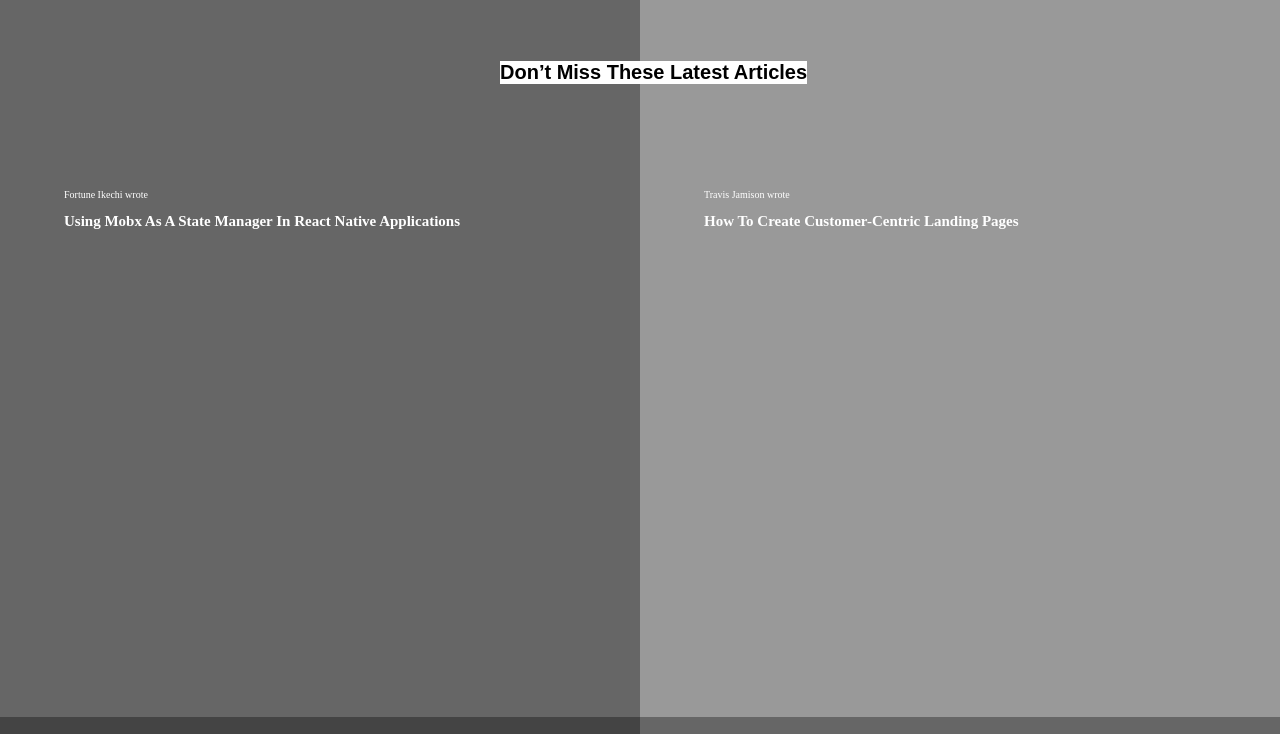
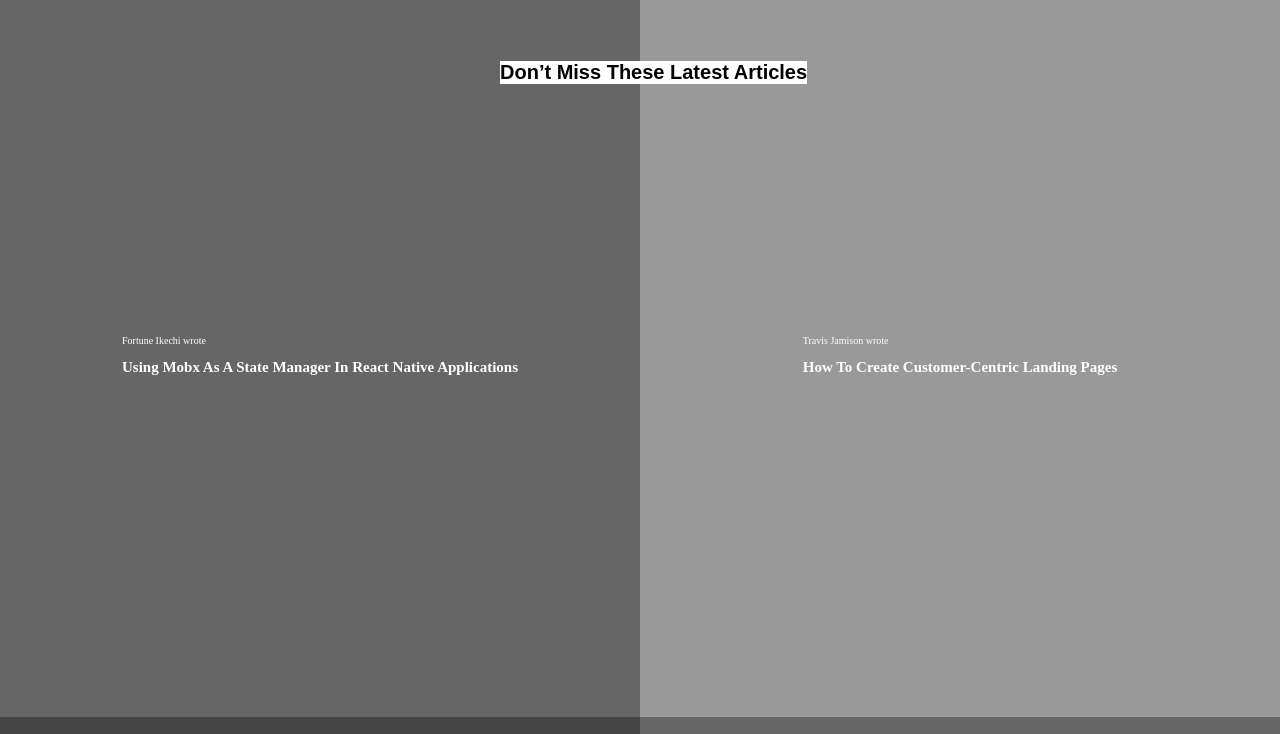
Before and after one commit to GabrielJSuarez/designTeardown-Microverse, a plain HTML site: page index.html in a window 1280 px wide. Shown: the part 66-800 px from the top of the page. Drawn offline with Linux system fonts and the light colour scheme.

Commit message:
Update style.css
Fixed centering of the article headers

```diff
--- a/style.css
+++ b/style.css
@@ -85,11 +85,12 @@ ul.d-flex {
 
 .grid-child {
     height: 90vh;
+    display: flex;
+    justify-content: center;
+    align-items: center;
 }
 
 .grid-content {
-    width: 80%;
-    margin: 30% auto;
     color: #fff;
 }
 
```
